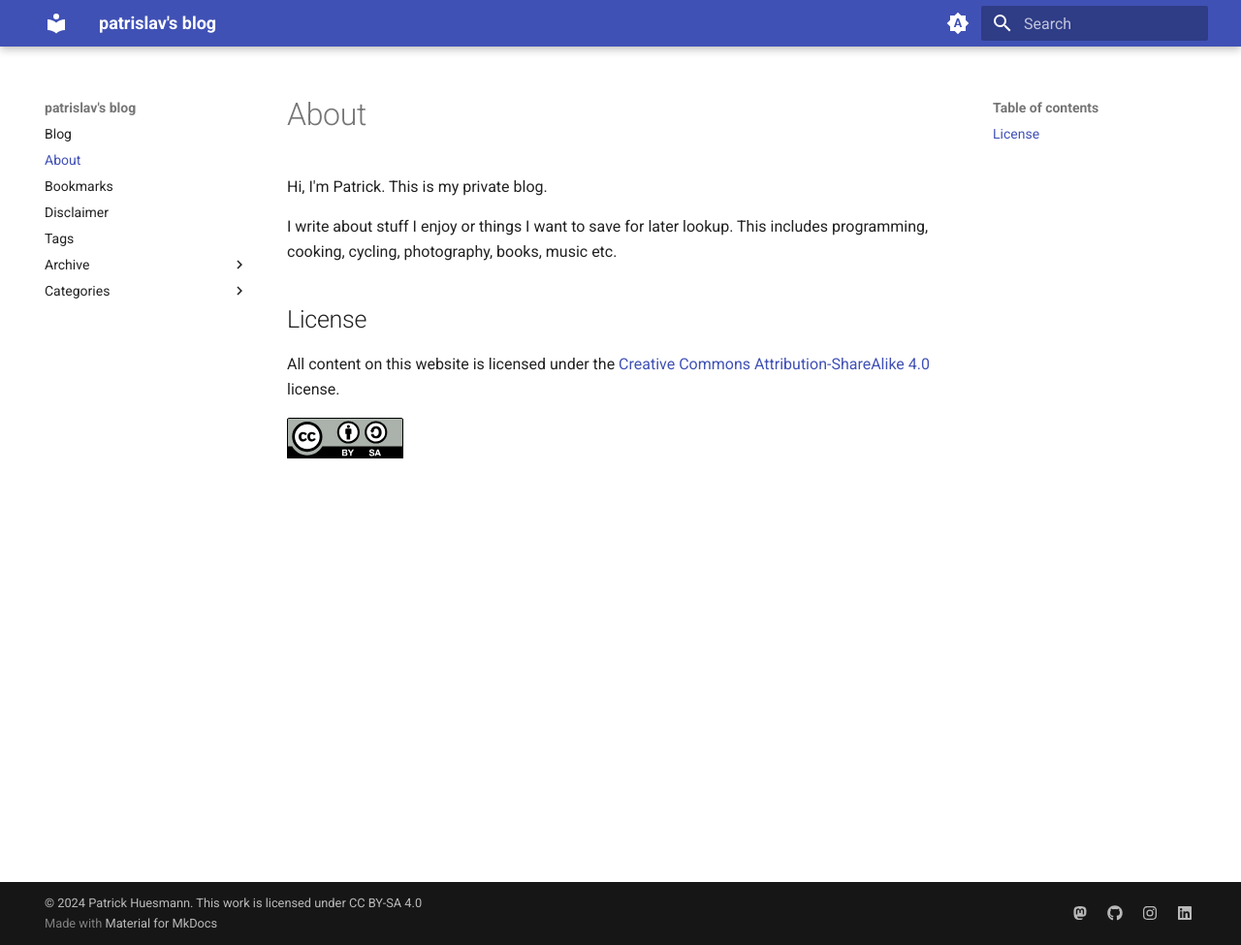
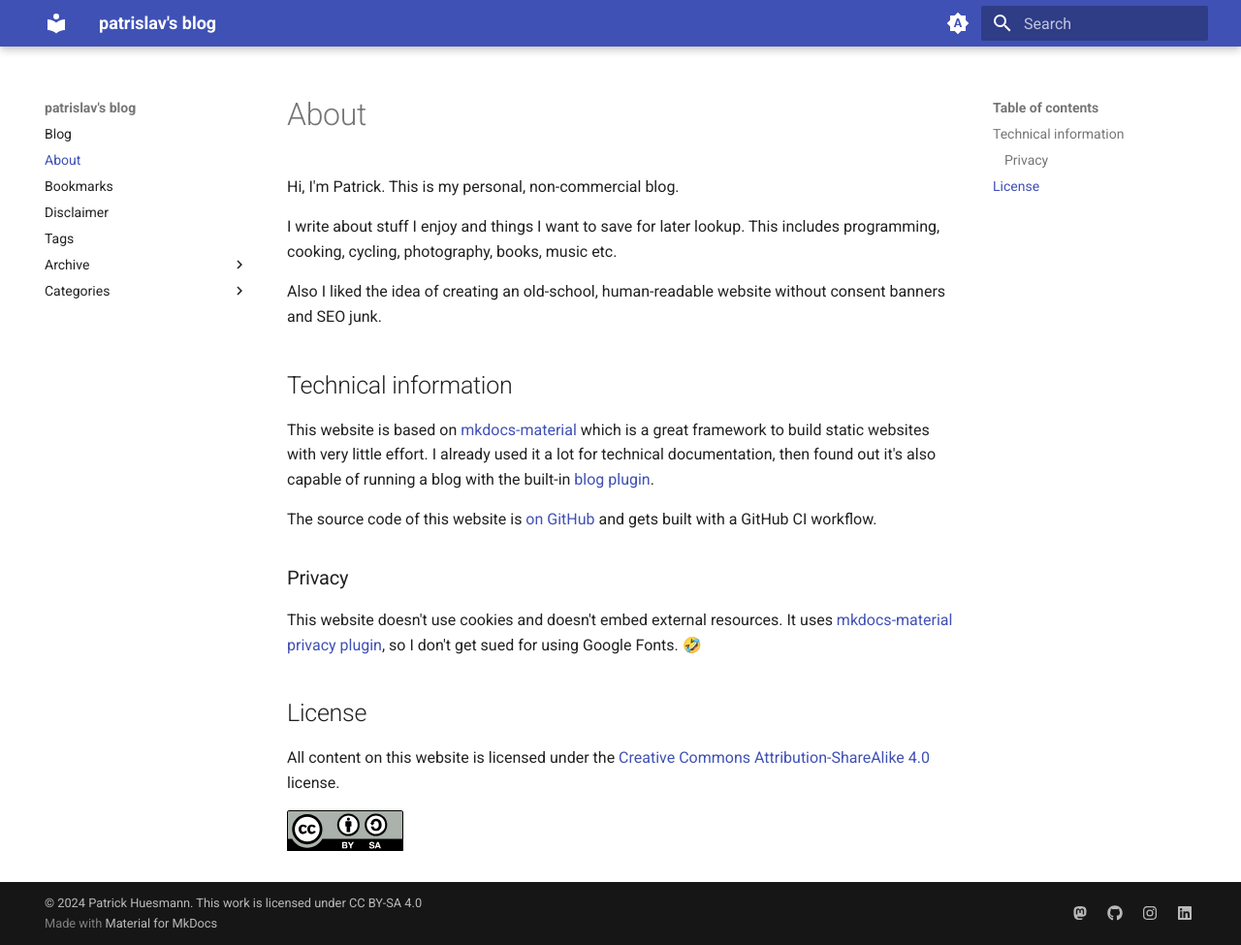
Before and after one commit to patrislav1/p-hu.de, an MkDocs documentation site: the page built from docs/about.md, in a window 1280 px wide and 975 px high. Shown: the whole window at 97% size. Built offline with MkDocs 1.6.1 and Material for MkDocs 9.7.7, drawn with Linux system fonts in a browser that asks for light colours; plug-ins that fetch from the network failed and are left out.

Commit message:
update: about

```diff
--- a/docs/about.md
+++ b/docs/about.md
@@ -1,9 +1,26 @@
 # About
 
-Hi, I'm Patrick. This is my private blog.
+Hi, I'm Patrick. This is my personal, non-commercial blog.
 
-I write about stuff I enjoy or things I want to save for later lookup.
+I write about stuff I enjoy and things I want to save for later lookup.
 This includes programming, cooking, cycling, photography, books, music etc.
+
+Also I liked the idea of creating an old-school, human-readable website without consent banners and SEO junk.
+
+## Technical information
+
+This website is based on [mkdocs-material](https://squidfunk.github.io/mkdocs-material/)
+which is a great framework to build static websites with very little effort.
+I already used it a lot for technical documentation, then found out it's also capable of
+running a blog with the built-in [blog plugin](https://squidfunk.github.io/mkdocs-material/plugins/blog/).
+
+The source code of this website is [on GitHub](https://github.com/patrislav1/p-hu.de) and gets built with a GitHub CI workflow.
+
+### Privacy
+
+This website doesn't use cookies and doesn't embed external resources.
+It uses [mkdocs-material privacy plugin](https://squidfunk.github.io/mkdocs-material/setup/ensuring-data-privacy/#built-in-privacy-plugin),
+so I don't get sued for using Google Fonts. 🤣
 
 ## License
 
```
